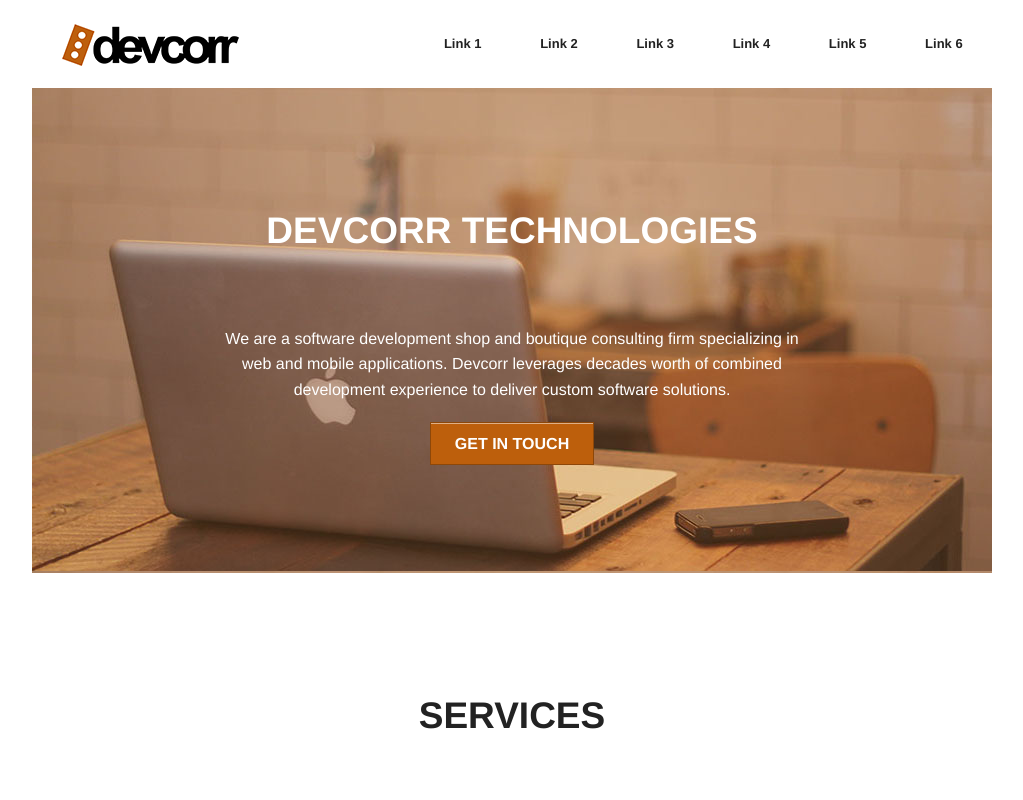
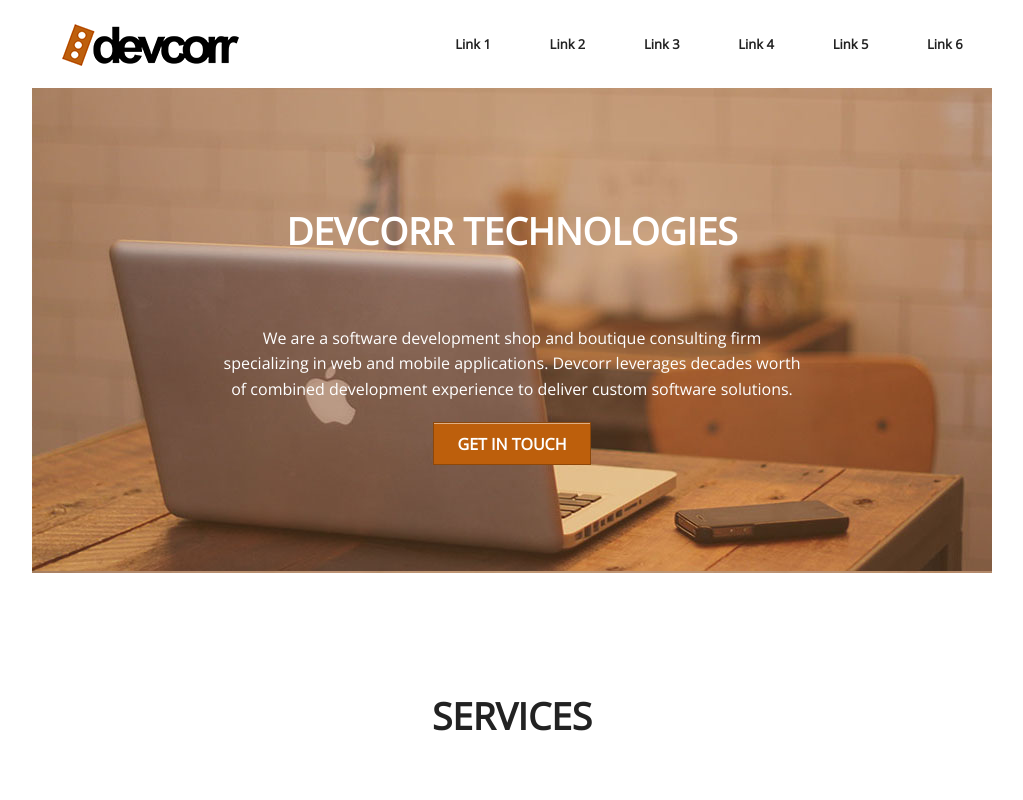
Before and after one commit to Devcorr/Devcorr.github.io, a plain HTML site: page www/index.html in a window 1280 px wide. Shown: the top 800 px of the page, without its empty margins (128-1151 px from the left). Drawn offline with nearby package versions, Linux system fonts and the light colour scheme; files that its build step writes are made by us from their sources.

Commit message:
Changing font

```diff
--- a/www/index.html
+++ b/www/index.html
@@ -6,6 +6,7 @@
         <meta charset="utf-8" />
         <meta name="viewport" content="width=device-width, initial-scale=1.0, maximum-scale=1.0, user-scalable=no" />
         <title>Devcorr</title>
+        <link href='http://fonts.googleapis.com/css?family=Open+Sans' rel='stylesheet' type='text/css'>
         <link rel="stylesheet" type="text/css" href="./css/styles.css" />
         <script src="js/vendor/custom.modernizr.js"></script>
     <head>
--- a/www/scss/foundation/_variables.scss
+++ b/www/scss/foundation/_variables.scss
@@ -53,7 +53,7 @@
 
 // $body-bg: #fff;
 // $body-font-color: #222;
-// $body-font-family: "Helvetica Neue", "Helvetica", Helvetica, Arial, sans-serif;
+   $body-font-family: 'Open Sans', sans-serif;
 // $body-font-weight: normal;
 // $body-font-style: normal;
 
@@ -160,7 +160,7 @@
 
 // Control header font styles
 
-// $header-font-family: "Helvetica Neue", "Helvetica", Helvetica, Arial, sans-serif;
+   $header-font-family: 'Open Sans', sans-serif;
 // $header-font-weight: bold;
 // $header-font-style: normal;
 // $header-font-color: #222;
```
